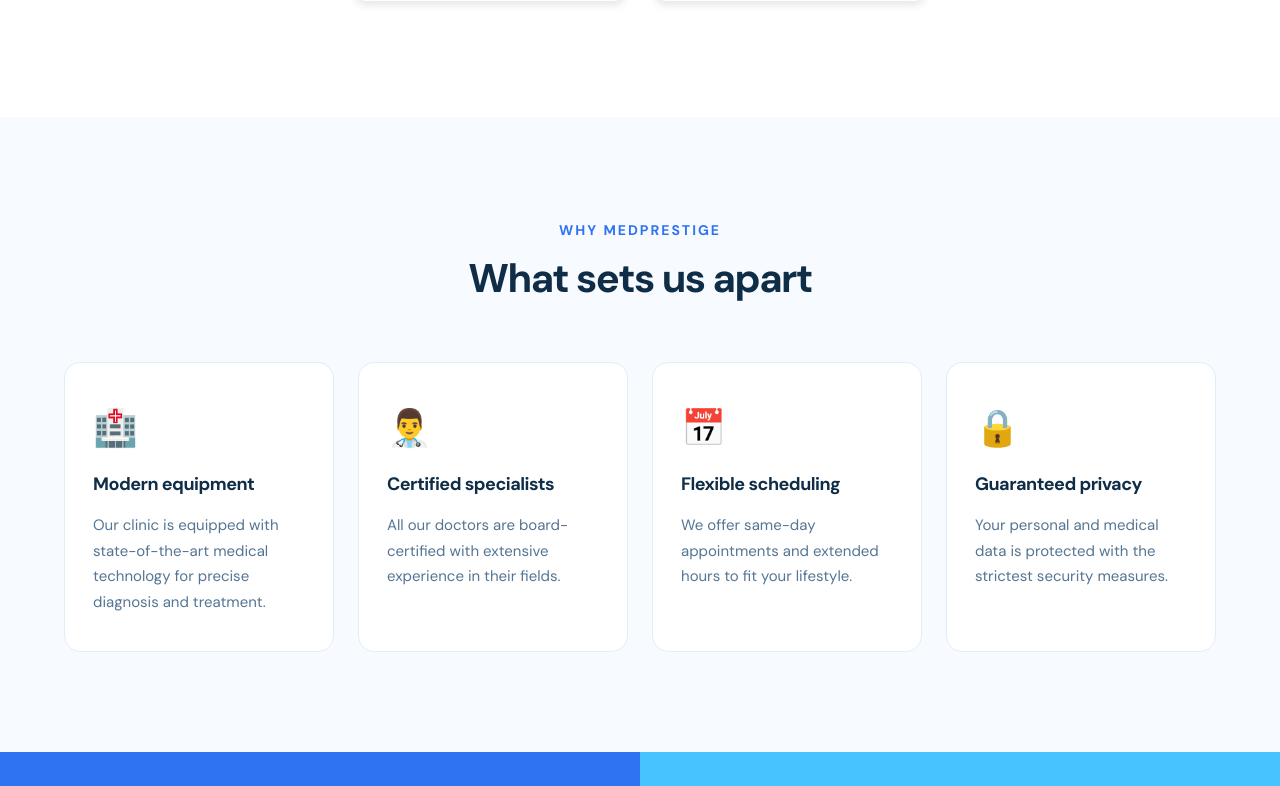
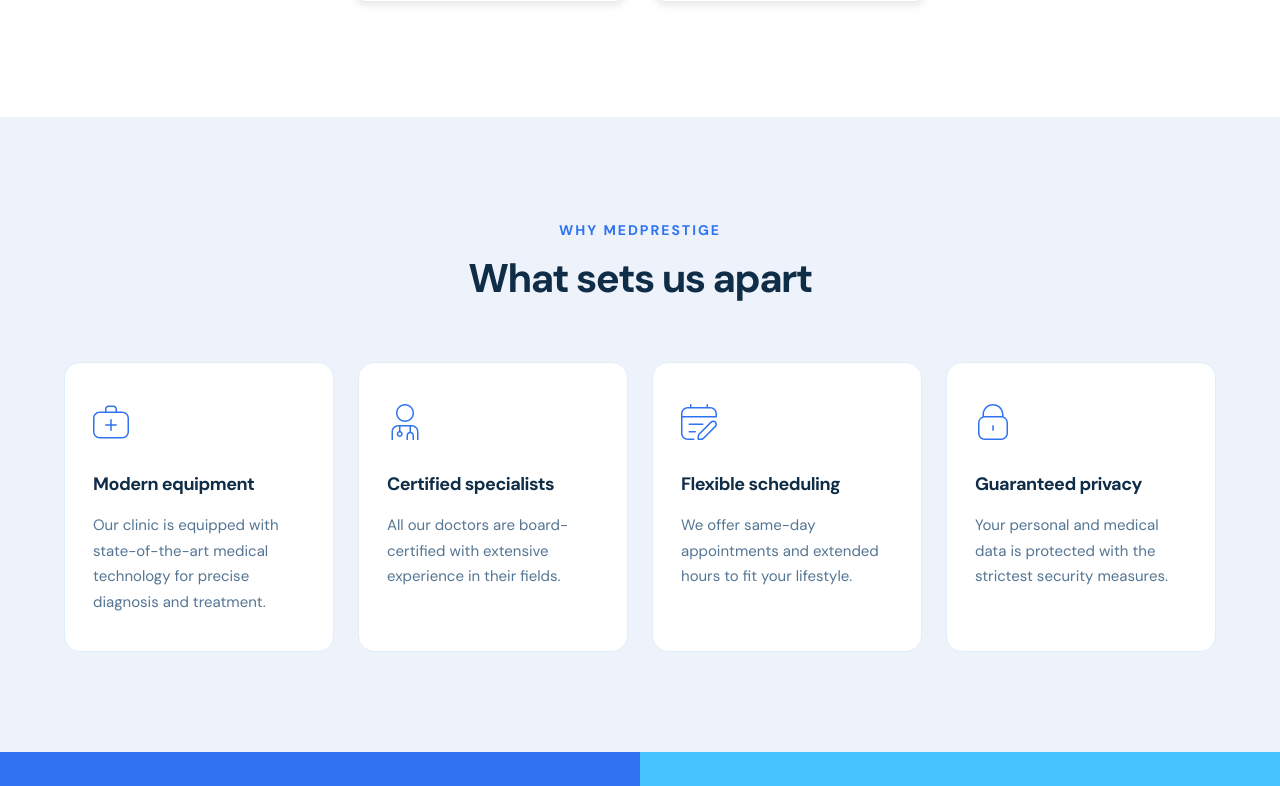
Before and after one commit to Lienkulet/MedPrestige, a Next.js app: page /about in a window 1280 px wide. Shown: the part 4494-5280 px from the top of the page. Built offline with nearby package versions, Linux system fonts and the light colour scheme.

Commit message:
Add About Us page

```diff
--- a/src/app/(marketing)/about/about.css
+++ b/src/app/(marketing)/about/about.css
@@ -157,7 +157,7 @@
 /* ── De ce să ne alegi ── */
 .about-reasons {
     padding: 100px 0;
-    background: #F7FBFF;
+    background: #eef3fb;
 }
 
 .about-reasons-inner {
--- a/src/app/(marketing)/about/page.jsx
+++ b/src/app/(marketing)/about/page.jsx
@@ -2,6 +2,10 @@
 import PagesHero from '../../../components/PagesHero/PagesHero'
 import ContactCardFooter from '@/components/ContactCardFooter/ContactCardFooter'
 import DoctorsCard from '@/components/DoctorsCard/DoctorsCard'
+import EquipmentIcon from '@/components/Icons/EquipmentIcon'
+import SpecialistIcon from '@/components/Icons/SpecialistIcon'
+import SchedulingIcon from '@/components/Icons/SchedulingIcon'
+import PrivacyIcon from '@/components/Icons/PrivacyIcon'
 import './about.css'
 
 const stats = [
@@ -13,22 +17,22 @@
 
 const reasons = [
     {
-        icon: '🏥',
+        icon: <EquipmentIcon />,
         title: 'Modern equipment',
         description: 'Our clinic is equipped with state-of-the-art medical technology for precise diagnosis and treatment.',
     },
     {
-        icon: '👨‍⚕️',
+        icon: <SpecialistIcon />,
         title: 'Certified specialists',
         description: 'All our doctors are board-certified with extensive experience in their fields.',
     },
     {
-        icon: '📅',
+        icon: <SchedulingIcon />,
         title: 'Flexible scheduling',
         description: 'We offer same-day appointments and extended hours to fit your lifestyle.',
     },
     {
-        icon: '🔒',
+        icon: <PrivacyIcon />,
         title: 'Guaranteed privacy',
         description: 'Your personal and medical data is protected with the strictest security measures.',
     },
@@ -135,7 +139,7 @@
                     <div className="about-reasons-grid">
                         {reasons.map((reason) => (
                             <div className="about-reason-card" key={reason.title}>
-                                <span className="about-reason-icon">{reason.icon}</span>
+                                <div className="about-reason-icon">{reason.icon}</div>
                                 <h3 className="about-reason-title">{reason.title}</h3>
                                 <p className="about-reason-text">{reason.description}</p>
                             </div>
--- /dev/null
+++ b/src/components/Icons/EquipmentIcon.jsx
@@ -0,0 +1,7 @@
+const EquipmentIcon = () => (
+  <svg xmlns="http://www.w3.org/2000/svg" viewBox="0 0 24 24" width="36" height="36" fill="#2f73f2">
+    <path d="m19.5,5h-3.5v-1.5c0-1.378-1.121-2.5-2.5-2.5h-3c-1.379,0-2.5,1.122-2.5,2.5v1.5h-3.5C2.019,5,0,7.019,0,9.5v9c0,2.481,2.019,4.5,4.5,4.5h15c2.481,0,4.5-2.019,4.5-4.5v-9c0-2.481-2.019-4.5-4.5-4.5Zm-10.5-1.5c0-.827.673-1.5,1.5-1.5h3c.827,0,1.5.673,1.5,1.5v1.5h-6v-1.5Zm14,15c0,1.93-1.57,3.5-3.5,3.5H4.5c-1.93,0-3.5-1.57-3.5-3.5v-9c0-1.93,1.57-3.5,3.5-3.5h15c1.93,0,3.5,1.57,3.5,3.5v9Zm-7-4.5c0,.276-.224.5-.5.5h-3v3c0,.276-.224.5-.5.5s-.5-.224-.5-.5v-3h-3c-.276,0-.5-.224-.5-.5s.224-.5.5-.5h3v-3c0-.276.224-.5.5-.5s.5.224.5.5v3h3c.276,0,.5.224.5.5Z"/>
+  </svg>
+)
+
+export default EquipmentIcon
--- /dev/null
+++ b/src/components/Icons/PrivacyIcon.jsx
@@ -0,0 +1,7 @@
+const PrivacyIcon = () => (
+  <svg xmlns="http://www.w3.org/2000/svg" viewBox="0 0 24 24" width="36" height="36" fill="#2f73f2">
+    <path d="M19,8.276v-1.276c0-3.86-3.141-7-7-7S5,3.14,5,7v1.276c-1.742,.621-3,2.271-3,4.224v7c0,2.481,2.019,4.5,4.5,4.5h11c2.481,0,4.5-2.019,4.5-4.5v-7c0-1.953-1.258-3.602-3-4.224Zm-13-1.276c0-3.309,2.691-6,6-6s6,2.691,6,6v1.051c-.166-.019-.329-.051-.5-.051H6.5c-.171,0-.334,.032-.5,.051v-1.051Zm15,12.5c0,1.93-1.57,3.5-3.5,3.5H6.5c-1.93,0-3.5-1.57-3.5-3.5v-7c0-1.93,1.57-3.5,3.5-3.5h11c1.93,0,3.5,1.57,3.5,3.5v7Zm-8.5-5v3c0,.276-.224,.5-.5,.5s-.5-.224-.5-.5v-3c0-.276,.224-.5,.5-.5s.5,.224,.5,.5Z"/>
+  </svg>
+)
+
+export default PrivacyIcon
--- /dev/null
+++ b/src/components/Icons/SchedulingIcon.jsx
@@ -0,0 +1,7 @@
+const SchedulingIcon = () => (
+  <svg xmlns="http://www.w3.org/2000/svg" viewBox="0 0 24 24" width="36" height="36" fill="#2f73f2">
+    <path d="M19.5,2h-1.5V.5c0-.276-.224-.5-.5-.5s-.5,.224-.5,.5v1.5H7V.5c0-.276-.224-.5-.5-.5s-.5,.224-.5,.5v1.5h-1.5C2.019,2,0,4.019,0,6.5v13c0,2.481,2.019,4.5,4.5,4.5h4c.276,0,.5-.224,.5-.5s-.224-.5-.5-.5H4.5c-1.93,0-3.5-1.57-3.5-3.5V9H23.5c.276,0,.5-.224,.5-.5v-2c0-2.481-2.019-4.5-4.5-4.5Zm3.5,6H1v-1.5c0-1.93,1.57-3.5,3.5-3.5h15c1.93,0,3.5,1.57,3.5,3.5v1.5Zm-3.268,3.732l-7.707,7.707c-.661,.661-1.025,1.54-1.025,2.475v1.586c0,.276,.224,.5,.5,.5h1.586c.935,0,1.814-.364,2.475-1.025l7.707-7.707c.472-.472,.732-1.1,.732-1.768s-.26-1.296-.732-1.768c-.943-.944-2.592-.944-3.535,0Zm2.828,2.828l-7.707,7.707c-.472,.472-1.1,.732-1.768,.732h-1.086v-1.086c0-.668,.26-1.295,.732-1.768l7.707-7.707c.566-.566,1.555-.566,2.121,0,.283,.283,.439,.66,.439,1.061s-.156,.777-.439,1.061Zm-17.561-1.061c0-.276,.224-.5,.5-.5H14.5c.276,0,.5,.224,.5,.5s-.224,.5-.5,.5H5.5c-.276,0-.5-.224-.5-.5Zm5,5c0,.276-.224,.5-.5,.5H5.5c-.276,0-.5-.224-.5-.5s.224-.5,.5-.5h4c.276,0,.5,.224,.5,.5Z"/>
+  </svg>
+)
+
+export default SchedulingIcon
--- /dev/null
+++ b/src/components/Icons/SpecialistIcon.jsx
@@ -0,0 +1,7 @@
+const SpecialistIcon = () => (
+  <svg xmlns="http://www.w3.org/2000/svg" viewBox="0 0 24 24" width="36" height="36" fill="#2f73f2">
+    <path d="m12.021,12c3.309,0,6-2.691,6-6S15.33,0,12.021,0s-6,2.691-6,6,2.691,6,6,6Zm0-11c2.757,0,5,2.243,5,5s-2.243,5-5,5-5-2.243-5-5S9.265,1,12.021,1Zm4.479,13H7.5c-2.481,0-4.5,2.019-4.5,4.5v5.5h1v-5.5c0-1.93,1.57-3.5,3.5-3.5h.5v3.064c-.871.216-1.521.999-1.521,1.936,0,1.103.897,2,2,2s2-.897,2-2c0-.921-.63-1.691-1.479-1.922v-3.078h6v3.551c-1.14.232-2,1.242-2,2.449v3h1v-3c0-.827.673-1.5,1.5-1.5s1.5.673,1.5,1.5v3h1v-3c0-1.208-.86-2.217-2-2.449v-3.551h.5c1.93,0,3.5,1.57,3.5,3.5v5.5h1v-5.5c0-2.481-2.019-4.5-4.5-4.5Zm-7.021,6c0,.552-.448,1-1,1s-1-.448-1-1,.448-1,1-1,1,.448,1,1Z"/>
+  </svg>
+)
+
+export default SpecialistIcon
```
